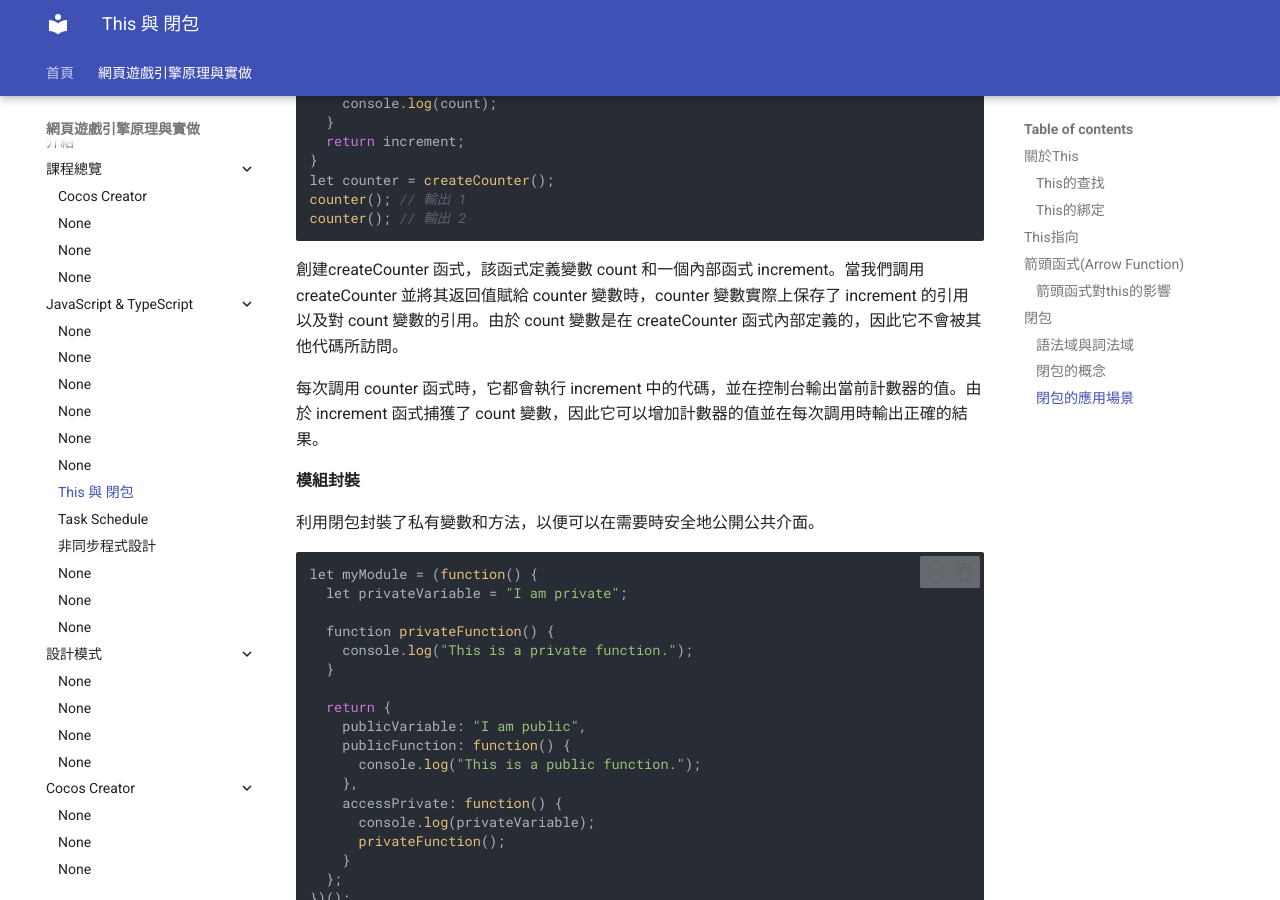
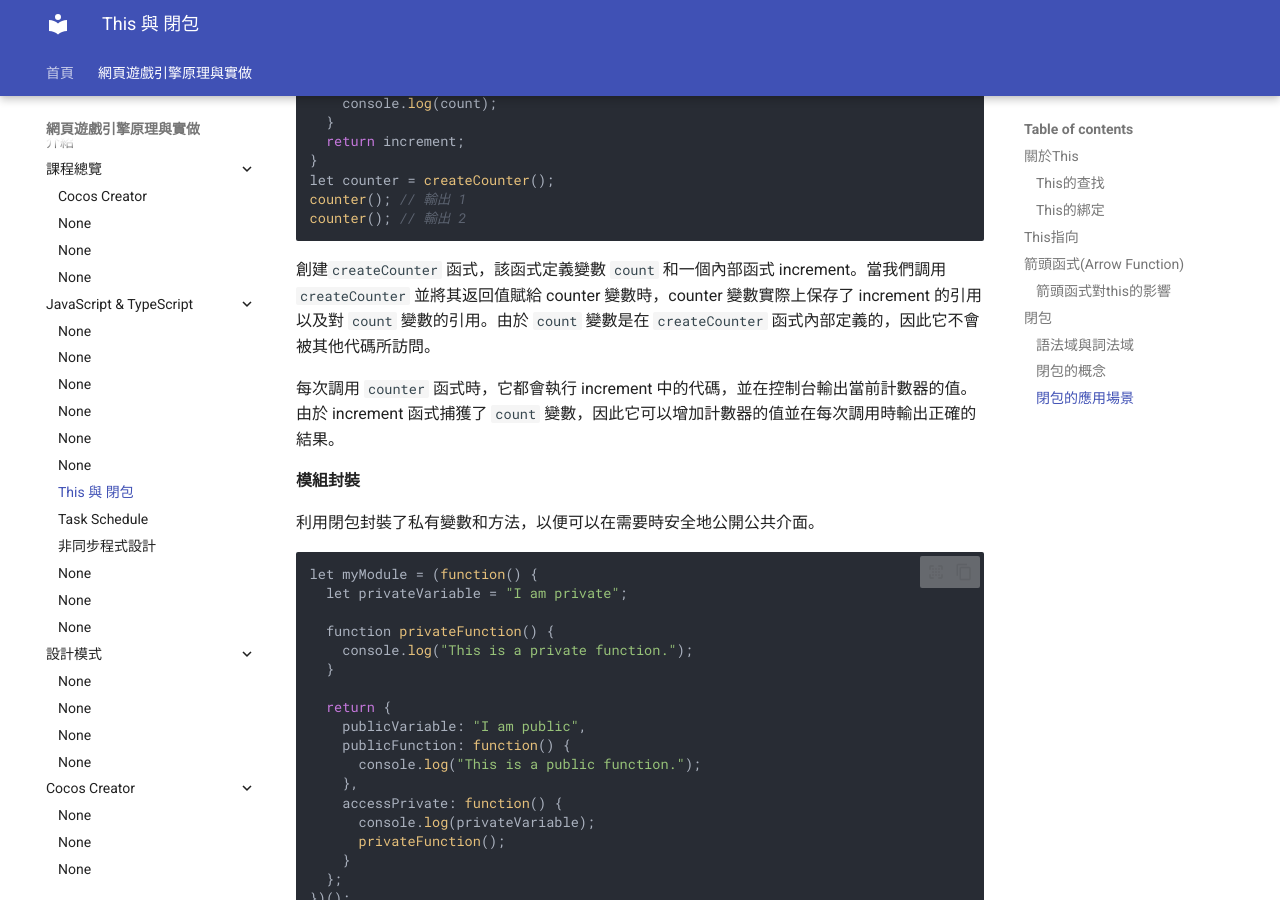
Before and after one commit to charlie89517/112-Principles-of-Web-Game, an MkDocs documentation site: the page built from website/webgame-engine/learn-js/this-and-closure.md, in a window 1280 px wide and 900 px high, scrolled down 7436 px. Built offline with MkDocs 1.6.1 and Material for MkDocs 9.7.7, drawn with Linux system fonts in a browser that asks for light colours; some of the changed text lies outside the part shown.

Commit message:
style : check the code block

````diff
--- a/website/webgame-engine/learn-js/this-and-closure.md
+++ b/website/webgame-engine/learn-js/this-and-closure.md
@@ -36,17 +36,17 @@ obj.fn2() // 300, 因為此時 outerFn 繫結於 obj 的成員位址
 outerFn() // Error, this 並沒有 prop 這個成員
 
 ```
-this的判斷, 是先依照是不是作為某個物件的屬性或方法被調用
+`this`的判斷, 是先依照是不是作為某個物件的屬性或方法被調用
 
-在上述的例子中, 因為 outerFn 是直接以一個 function 被調用, 而不是某個物件底下的方法, 所以 this 的值為 undefined
+在上述的例子中, 因為 `outerFn` 是直接以一個 function 被調用, 而不是某個物件底下的方法, 所以 `this` 的值為 `undefined`
 
-但經過 obj.fn2 指向 outerFn, 此時 obj.fn2 同樣是調用 outerFn, 但是是以 obj的成員被調用
+但經過 `obj.fn2` 指向 `outerFn`, 此時 `obj.fn2` 同樣是調用 `outerFn`, 但是是以 `obj`的成員被調用
 
-因此 this 的值相當於 obj
+因此 `this` 的值相當於 `obj`
 
 !!! tip
 
-    this 的查找優先以上層物件的調用為主
+    `this` 的查找優先以上層物件的調用為主
 
 舉例來說：
 
@@ -81,7 +81,7 @@ obj.sub.foo() // 300, 最直接的引用是 obj.sub, 該物件沒有prop成員,
 
 !!! danger
 
-    在上述的例中, 通過 proto 屬性直接修改一個物件的原型(Prototype)
+    在上述的例中, 通過 **proto** 屬性直接修改一個物件的原型(Prototype)
 
     但真正開發中, 直接改變物件的原型是一件很不建議的事情, 同時也會影響到所有參照原型的實例
 
@@ -114,7 +114,7 @@ obj.sayName(); // 輸出 "Alice"
 
 **明確綁定：**
 
-使用 call、apply、bind，明確指出要綁定給 this 的物件。
+使用 `call`、`apply`、`bind`，明確指出要綁定給 this 的物件。
 
 ```js
 function sayName() {
@@ -131,9 +131,9 @@ sayName.bind(obj3)(); // 輸出 "Kevin"
 
 ```
 
-**new 綁定：**
+**`new` 綁定：**
 
-使用new 運算符生成構造函式時，this指向新創建的物件。
+使用`new` 運算符生成構造函式時，this指向新創建的物件。
 
 ```js
 function Person(name, age) {
@@ -167,11 +167,11 @@ obj.sayName(); // 輸出 "Alice"
 ## This指向
 
 !!! quote
-    在函式執行的過程中，this一旦被確定，那就不能更改了
+    在函式執行的過程中，`this`一旦被確定，那就不能更改了
 
-**全域中的this**
+**全域中的`this`**
 
-1. 嚴格模式下：全域中的this指向undefined，並非全域物件
+1. 嚴格模式下：全域中的`this`指向`undefined`，並非全域物件
 
 ```js
 'use strict';
@@ -179,9 +179,9 @@ obj.sayName(); // 輸出 "Alice"
 console.log(this === undefined); // 輸出 true
 
 ```
-1. 嚴格模式下：區域中的this指向全域物件，瀏覽器環境下是window，在 Node.js 環境中，全域物件是 global 物件。
+1. 嚴格模式下：區域中的this指向全域物件，瀏覽器環境下是`window`，在 Node.js 環境中，全域物件是 global 物件。
 
-**函式中的this**
+**函式中的`this`**
 
 
 !!! note
@@ -231,7 +231,7 @@ const returnObj = ( user ) => ({
 this對於一般函式來說, this 有幾種可能值：
 
 - 作為 new 建構子來說, this指向物件本身
-- 對於strict mode下直接調用函式, 函式中的 this 是 undefined
+- 對於strict mode下直接調用函式, 函式中的 this 是 `undefined`
 - 作為物件的方法呼叫時, 參考至物件上
 
 而 arrow function () => {} 的行為, 是基於詞法域(lexical), 而非語法語境(context)
@@ -240,7 +240,7 @@ this對於一般函式來說, this 有幾種可能值：
 
     箭頭函式當中的 this 綁定的是是定義時的物件，而不是使用時的物件。也就是說，在箭頭函式中，this 指稱的對象在被定義時就固定了，而不會隨著使用時的脈絡而改變。
 
-    且function a() {} 以及 let a = () => {} 絕對是不同的東西
+    且`function a() {}` 以及 `let a = () => {}` 絕對是不同的東西
 
 !!! note
 
@@ -250,10 +250,10 @@ this對於一般函式來說, this 有幾種可能值：
 
     1. 在物件中, 方法要參照物件本身
     2. 在類別中, 宣告成員函式的情景
-    3. 使用到 Generator function* 的情況
+    3. 使用到 Generator `function*` 的情況
     4. 使用 arguments 的情況
 
-    除此之外, 都可以直接使用() => {} Arrow Function 的形式來宣告函式
+    除此之外, 都可以直接使用`() => {}` Arrow Function 的形式來宣告函式
 
     但原則上來說, 盡可能使用展開運算替代arguments, 因此動態參數的情況, 也可以使用 arrow function
 
@@ -261,7 +261,7 @@ this對於一般函式來說, this 有幾種可能值：
 
 ### 語法域與詞法域
 
-通俗的解釋, 語法域代表的是執行期間動態決定的行為, 比方說普通函式的this、建構式的super
+通俗的解釋, 語法域代表的是執行期間動態決定的行為, 比方說普通函式的`this`、建構式的`super`
 
 而詞法域代表的是封閉範圍的前後文, 如同變數的查找一樣, 舉例來說：
 
@@ -302,9 +302,12 @@ a, b 在同一個 block, 而 c 在的block可以看到外部(block 1)
 
     當一個函式在訪問它所在的詞法環境之外的變數時，就形成了閉包。簡單來說，閉包就是一個函式能夠訪問其父級作用域中的變數
 
+
 一個閉包通常由兩個部分組成：`函式本身和創建函式時的作用域`。
 
 如果在函式內部定義了一個函式，並且這個函式訪問了父級函式的變數或參數，那麼這個內部函式就會形成一個閉包，因為它需要在父級函式執行完畢後，仍然能夠訪問到父級函式中的變數或參數。
+
+
 
 !!! info
 
@@ -316,7 +319,6 @@ a, b 在同一個 block, 而 c 在的block可以看到外部(block 1)
     4. 可能導致記憶體洩漏和性能問題。如果閉包長時間持有對大型數據結構的引用，則可能會導致記憶體洩漏。此外，閉包可能會對程序性能產生一定程度的影響，因為每個閉包都需要維護一個作用域鏈。
 
 !!! note
-
 
     **閉包的優缺點**
 
@@ -356,9 +358,9 @@ counter(); // 輸出 1
 counter(); // 輸出 2
 ```
 
-創建createCounter 函式，該函式定義變數 count 和一個內部函式 increment。當我們調用 createCounter 並將其返回值賦給 counter 變數時，counter 變數實際上保存了 increment 的引用以及對 count 變數的引用。由於 count 變數是在 createCounter 函式內部定義的，因此它不會被其他代碼所訪問。
+創建`createCounter` 函式，該函式定義變數 `count` 和一個內部函式 increment。當我們調用 `createCounter` 並將其返回值賦給 counter 變數時，counter 變數實際上保存了 increment 的引用以及對 `count` 變數的引用。由於 `count` 變數是在 `createCounter` 函式內部定義的，因此它不會被其他代碼所訪問。
 
-每次調用 counter 函式時，它都會執行 increment 中的代碼，並在控制台輸出當前計數器的值。由於 increment 函式捕獲了 count 變數，因此它可以增加計數器的值並在每次調用時輸出正確的結果。
+每次調用 `counter` 函式時，它都會執行 increment 中的代碼，並在控制台輸出當前計數器的值。由於 increment 函式捕獲了 `count` 變數，因此它可以增加計數器的值並在每次調用時輸出正確的結果。
 
 **模組封裝**
 
````
Also changed, not shown: website/webgame-engine/learn-js/task-schedule.md (+25 -2 lines).
